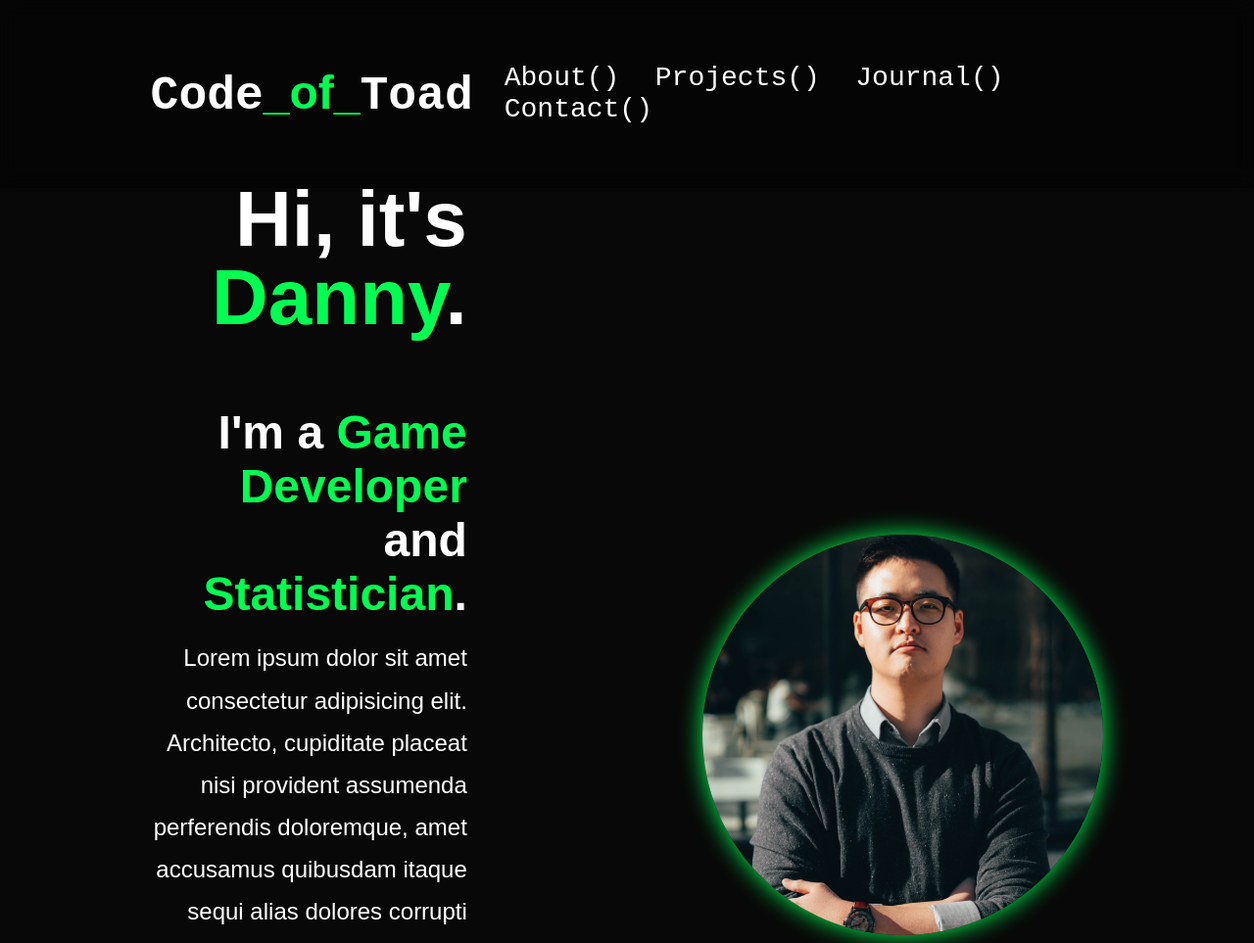
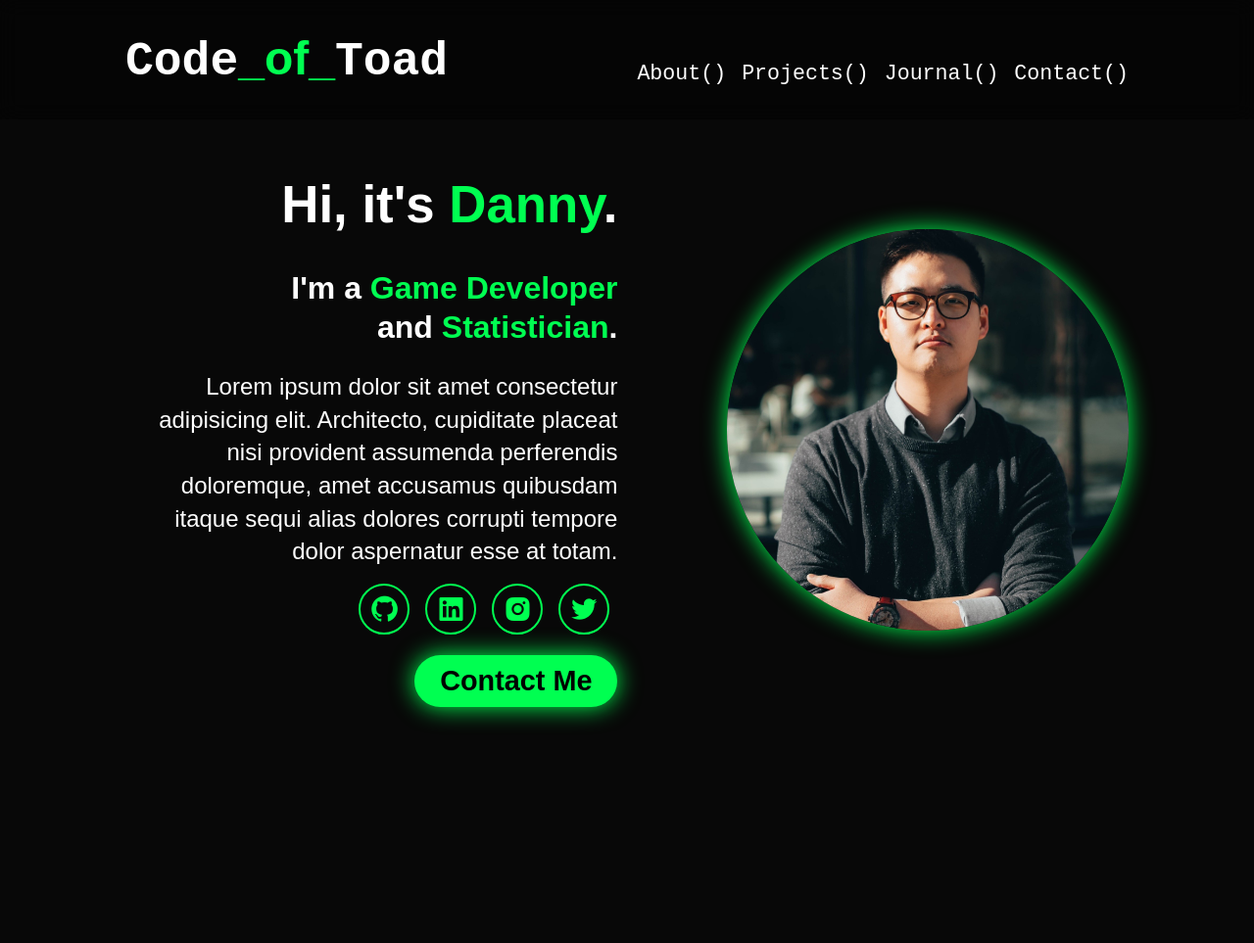
Before and after one commit to code-of-toad/portfolio-website, a plain HTML site: page index.html in a window 1280 px wide. Shown: the top 963 px of the page at 98% size. Drawn offline with nearby package versions, Linux system fonts and the light colour scheme.

Commit message:
Calibrate hero section

```diff
--- a/index.html
+++ b/index.html
@@ -4,7 +4,7 @@
     <meta charset="UTF-8">
     <meta name="viewport" content="width=device-width, initial-scale=1.0">
     <title>Danny Han: Portfolio</title>
-    <link rel="stylesheet" href="normalize.css">
+    <!-- <link rel="stylesheet" href="normalize.css"> -->
     <link rel="stylesheet" href="style.css">
     <link
       rel="stylesheet"
@@ -51,8 +51,8 @@
                 </a>
             </div>
             <div class="btn-group">
-                <a href="#" class="btn">Hire</a>
-                <a href="#contact" class="btn">Contact</a>
+                <!-- <a href="#" class="btn">Hire</a> -->
+                <a href="#contact" class="btn">Contact Me</a>
             </div>
         </div>
         <div class="about-img">
@@ -143,9 +143,9 @@
             </a>
         </div>
         <ul class="list">
-            <li><a href="#">FAQ</a></li>
+            <li><a href="#about">Home</a></li>
             <li><a href="#projects">Projects</a></li>
-            <li><a href="#about">About Me</a></li>
+            <li><a href="#journal">Journal</a></li>
             <li><a href="#contact">Contact</a></li>
         </ul>
         <p class="copyright">
--- a/style.css
+++ b/style.css
@@ -8,6 +8,18 @@
     --color-bg-2: #001005;
     --color-text: #fff;
     --color-main: #00ff51;
+}
+
+/* Hide spinners in Webkit browsers */
+input[type=number]::-webkit-outer-spin-button,
+input[type=number]::-webkit-inner-spin-button {
+    -webkit-appearance: none;
+    margin: 0;
+}
+
+/* Hide spinners in Firefox */
+input[type=number] {
+    -moz-appearance: textfield;
 }
 
 * {  /* applies to each and every element */
@@ -36,7 +48,7 @@ body {
     left: 0;
     /* Box */
     width: 100%;
-    padding: 4rem 12%;
+    padding: 2rem 10%;
     background: rgba(0, 0, 0, 0.3);
     display: flex;
     justify-content: space-between;
@@ -65,12 +77,15 @@ body {
 span {
     color: var(--color-main);
 }
-.navbar a {
+.navbar {
+    display: flex;
+    margin-top: 30px;
+} .navbar a {
     font-size: 1.8rem;
     color: var(--color-text);
-    margin-left: 2rem;
+    margin-left: 1rem;
     font-weight: 500;
-    font-size: 1.75rem;
+    font-size: 1.35rem;
     border-bottom: 3px solid transparent;
     transition: 0.3s ease;
 } .navbar a:hover {
@@ -80,14 +95,14 @@ span {
 
 section {
     min-height: 100vh;
-    padding: 10rem 12%;
+    padding: 10rem 10%;
 }
 
 .about {
     display: flex;
     justify-content: center;
     align-items: center;
-    gap: 15rem;
+    gap: 7rem;
 }
 .about-content {
     display: flex;
@@ -95,24 +110,30 @@ section {
     align-items: flex-end;
     text-align: right;
 } .about-content h1 {
-    font-size: 5rem;
+    font-size: 3.3rem;
     font-weight: 700;
     margin-top: 1.5rem;
-    line-height: 1;
+    margin-bottom: 1.5rem;
+    line-height: 95%;
 } .about-content h3 {
-    font-size: 3rem;
-    margin: 1rem 0;
+    font-size: 2rem;
+    margin: 1rem 0 1.5rem 0;
+    line-height: 125%;
 } .about-content p {
     font-size: 1.5rem;
     font-weight: 500;
-    line-height: 1.8;
+    line-height: 140%;
 }
-.social-icons a {
+.social-icons {
+    display: flex;
+    justify-content: center;
+} .social-icons a {
     display: inline-flex;
     justify-content: center;
     align-items: center;
-    font-size: 3rem;
-    padding: 1rem;
+    font-size: 2rem;
+    margin: 1rem 0.5rem 1.3rem 0.5rem;
+    padding: 0.5rem;
     background: transparent;
     border: 2px solid var(--color-main);
     border-radius: 50%;
@@ -127,7 +148,8 @@ section {
 }
 .btn {
     display: inline-block;
-    padding: 1rem 3rem;
+    /* margin-top: 0.5rem; */
+    padding: 0.5rem 1.5rem;
     background: var(--color-main);
     box-shadow: 0 0 25px var(--color-main);
     border-radius: 3rem;
@@ -237,18 +259,20 @@ section {
     border: 2px solid var(--color-main);
     margin: 1.5rem 0;
     resize: none;
-  }
+}
 .footer {
     background-color: var(--color-bg-1);
-    padding: 50px 0;
+    padding: 50px 0 20px 0;
 } .footer .social-icons {
     text-align: center;
 } .footer ul {
+    margin-top: 1.5rem;
     text-align: center;
-    font-size: 1.8rem;
+    font-size: 1.2rem;
 } .footer ul li {
     display: inline-block;
-    margin-left: 20px;
+    margin-left: 10px;
+    margin-right: 10px;
 } .footer ul li a {
     color: #fff;
     border-bottom: 3px solid transparent;
```
